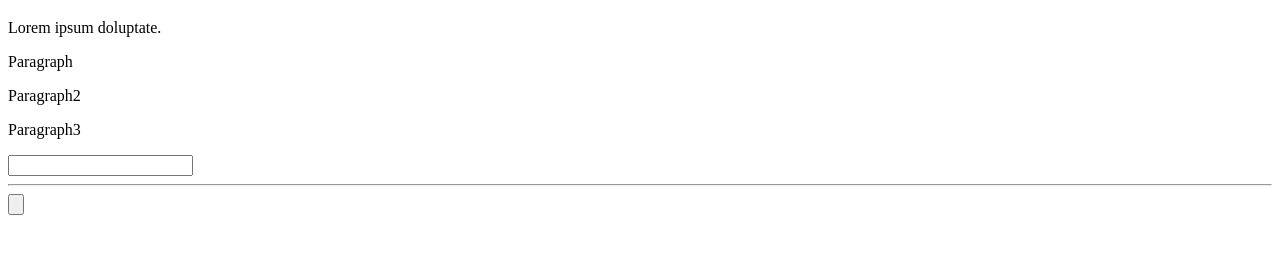
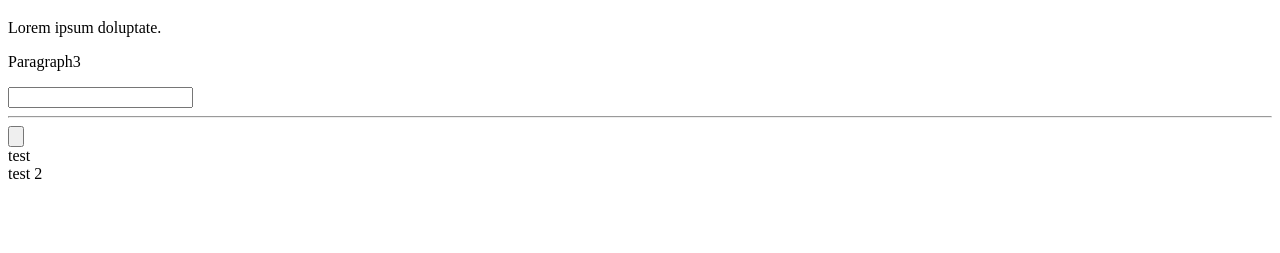
Before and after one commit to kovalskiydmitriy/git-l, a website: page app/index.html in a window 1280 px wide. Shown: the part 61-314 px from the top of the page. Drawn offline with nearby package versions, Linux system fonts and the light colour scheme.

Commit message:
New inde.php version

```diff
--- a/app/index.html
+++ b/app/index.html
@@ -5,14 +5,12 @@
     <meta name="viewport"
           content="width=device-width, user-scalable=no, initial-scale=1.0, maximum-scale=1.0, minimum-scale=1.0">
     <meta http-equiv="X-UA-Compatible" content="ie=edge">
-    <title>GIT Development</title>
+    <title>GIT</title>
     <link rel="stylesheet" href="style.css">
 </head>
 <body>
     <h1>Git title</h1>
     <p>Lorem ipsum doluptate.</p>
-    <p>Paragraph</p>
-    <p>Paragraph2</p>
     <p>Paragraph3</p>
     <form>
         <input type="text">
@@ -21,6 +19,10 @@
     <form>
         <input type="button">
     </form>
+    <div class="row">
+        <div class="col-md-6">test</div>
+        <div class="col-md-6">test 2</div>
+    </div>
     <script src="bower_components/jquery/dist/jquery.min.js"></script>
 </body>
 </html>
```
